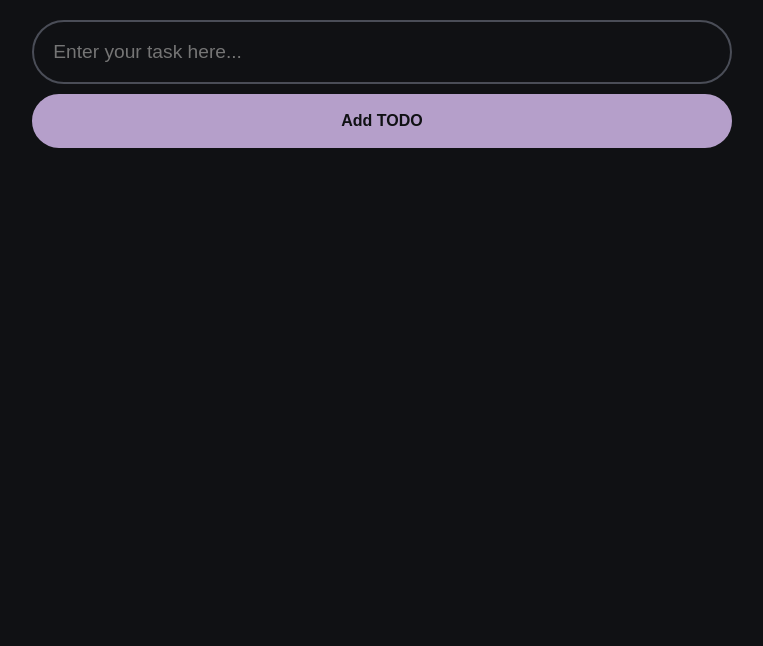
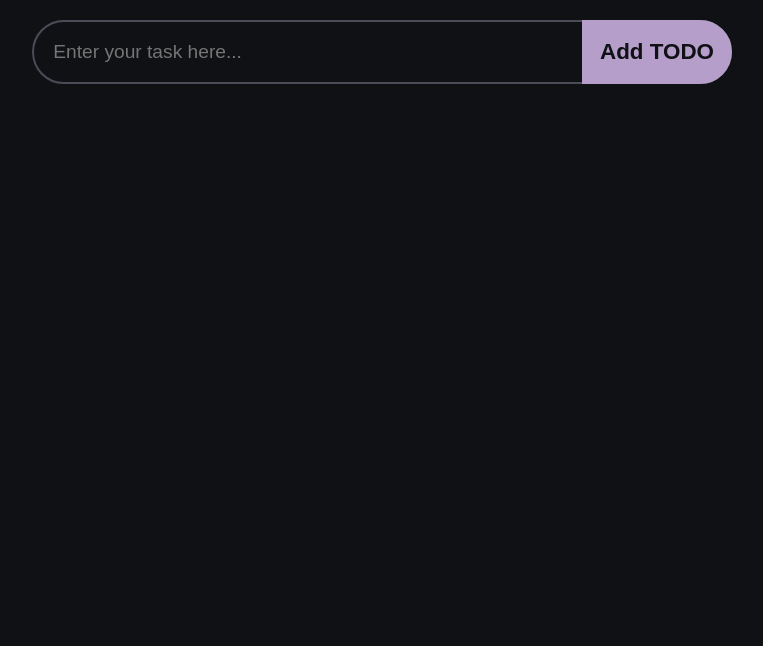
Before and after one commit to rahulbagulx/todoApp, a plain HTML site: page index.html in a window 1280 px wide. Shown: the part 154-800 px from the top of the page, without its empty margins (258-1021 px from the left). Drawn offline with Linux system fonts and the light colour scheme.

Commit message:
add preview

```diff
--- a/responsive.css
+++ b/responsive.css
@@ -106,14 +106,15 @@
   }
 
   .add-task-btn {
-    position: unset;
-    height: auto;
-    width: 100%;
+    position: absolute;
+    top: 0;
+    right: 0;
+    height: 100%;
     padding: 1rem;
-    margin: 0.6rem 0;
-    font-size: 1rem;
+    margin-bottom: 0.6rem;
+    font-size: 1.4rem;
     font-weight: 600;
-    border-radius: 5rem;
+    border-radius: 0rem 5rem 5rem 0rem;
     border: 2px solid var(--primary-color);
     background-color: var(--primary-color);
     color: var(--background-color);
```
Also changed, not shown: preview.png (added).
